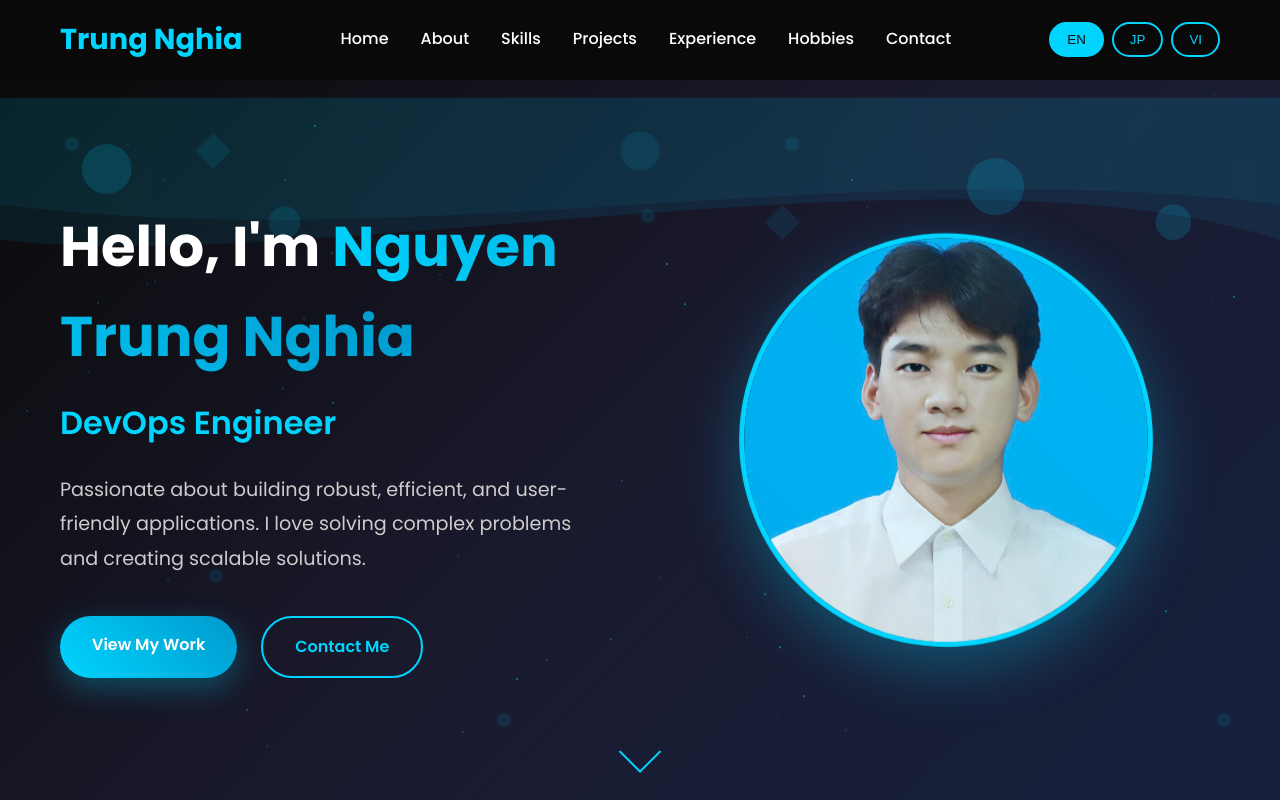
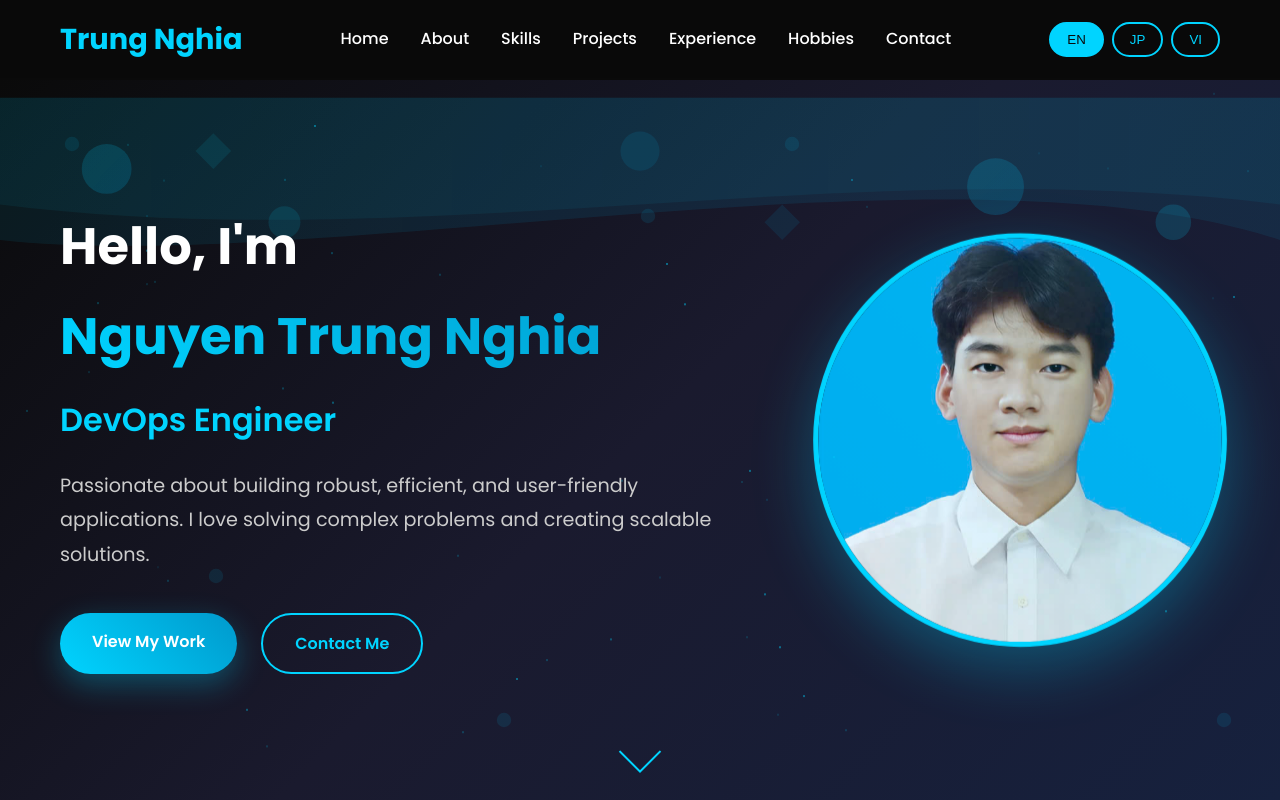
Before and after one commit to nguyentrungnghia1802/Profile, a website: page index.html in a window 1280 px wide. Shown: the top 800 px of the page. Drawn offline with nearby package versions, Linux system fonts and the light colour scheme.

Commit message:
Update Personal Description

```diff
--- a/index.html
+++ b/index.html
@@ -45,7 +45,7 @@
             <div class="hero-content">
                 <div class="hero-text">
                     <h1 class="hero-title">
-                        <span data-key="hero-greeting">Hello, I'm</span>
+                        <span class="greeting" data-key="hero-greeting">Hello, I'm</span>
                         <span class="highlight" data-key="hero-name">Nguyen Trung Nghia</span>
                     </h1>
                     <h2 class="hero-subtitle typing-animation" data-key="hero-subtitle">Full Stack Developer & DevOps
--- a/src/resources/css/home_page.css
+++ b/src/resources/css/home_page.css
@@ -168,8 +168,8 @@ body.nav-open {
 
 .hero-content {
     display: grid;
-    grid-template-columns: 1fr 1fr;
-    gap: 4rem;
+    grid-template-columns: 1.2fr 0.8fr;
+    gap: 2rem;
     align-items: center;
     min-height: 80vh;
 }
@@ -180,10 +180,19 @@ body.nav-open {
 }
 
 .hero-title {
-    font-size: 3.5rem;
+    font-size: 3.2rem;
     font-weight: 700;
     margin-bottom: 1rem;
     color: #fff;
+    display: flex;
+    flex-direction: column;
+    align-items: flex-start;
+    width: 100%;
+}
+
+.hero-title .greeting {
+    margin-bottom: 0.5rem;
+    display: block;
 }
 
 .highlight {
@@ -192,6 +201,9 @@ body.nav-open {
     -webkit-background-clip: text;
     -webkit-text-fill-color: transparent;
     background-clip: text;
+    display: inline-block;
+    white-space: nowrap;
+    width: 100%;
 }
 
 .hero-subtitle {
@@ -289,7 +301,7 @@ body.nav-open {
 
 .hero-image {
     display: flex;
-    justify-content: center;
+    justify-content: flex-end;
     align-items: center;
     position: relative;
 }
@@ -303,6 +315,7 @@ body.nav-open {
     border: 5px solid #00d4ff;
     box-shadow: 0 20px 60px rgba(0, 212, 255, 0.3);
     animation: pulse 3s ease-in-out infinite;
+    margin-left: auto;
 }
 
 @keyframes pulse {
@@ -1325,6 +1338,13 @@ body.nav-open {
 @media (max-width: 480px) {
     .hero-title {
         font-size: 2rem;
+        display: flex;
+        flex-direction: column;
+        align-items: flex-start;
+    }
+
+    .hero-title .greeting {
+        margin-bottom: 0.3rem;
     }
 
     .section-title {
```
